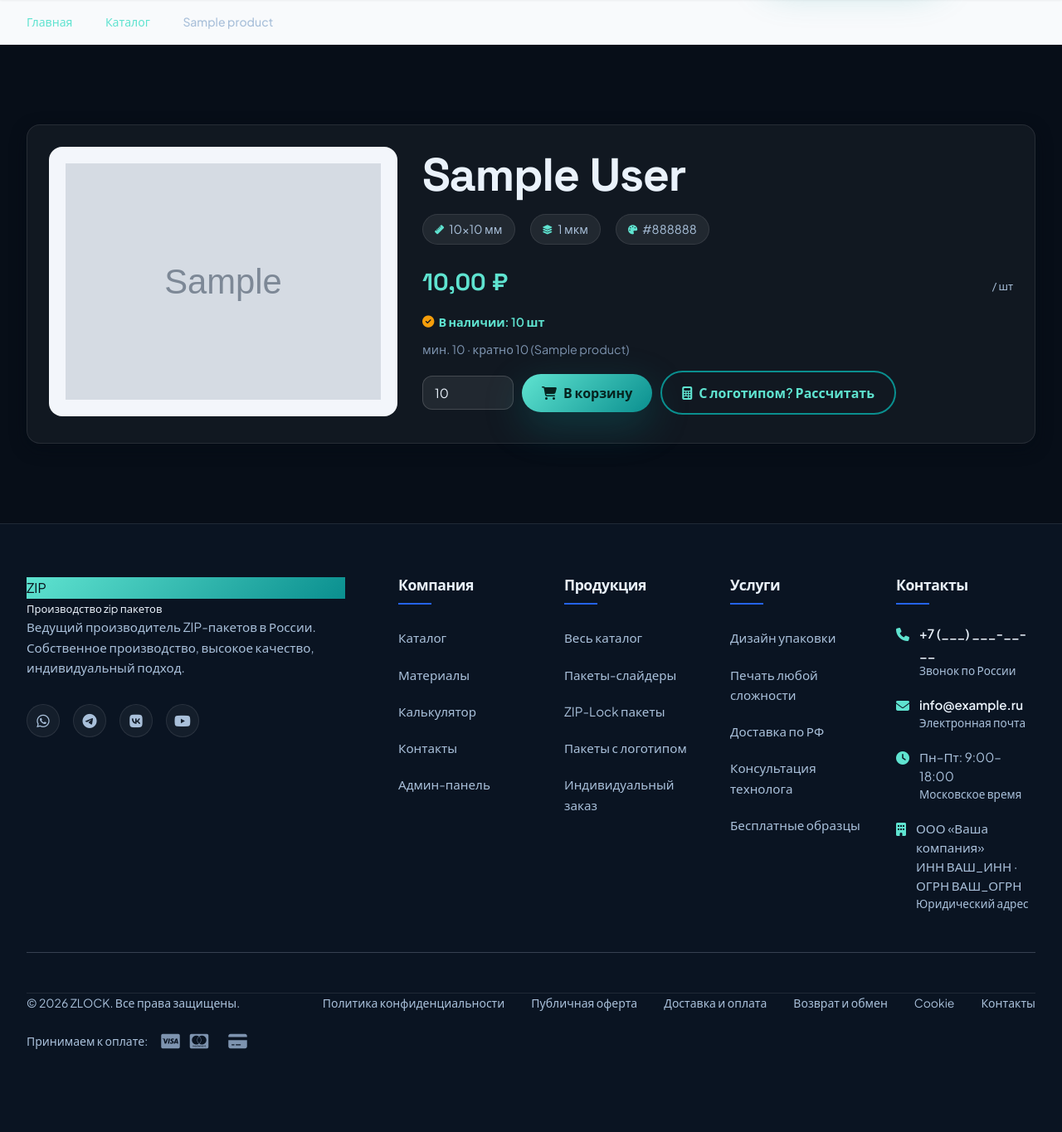
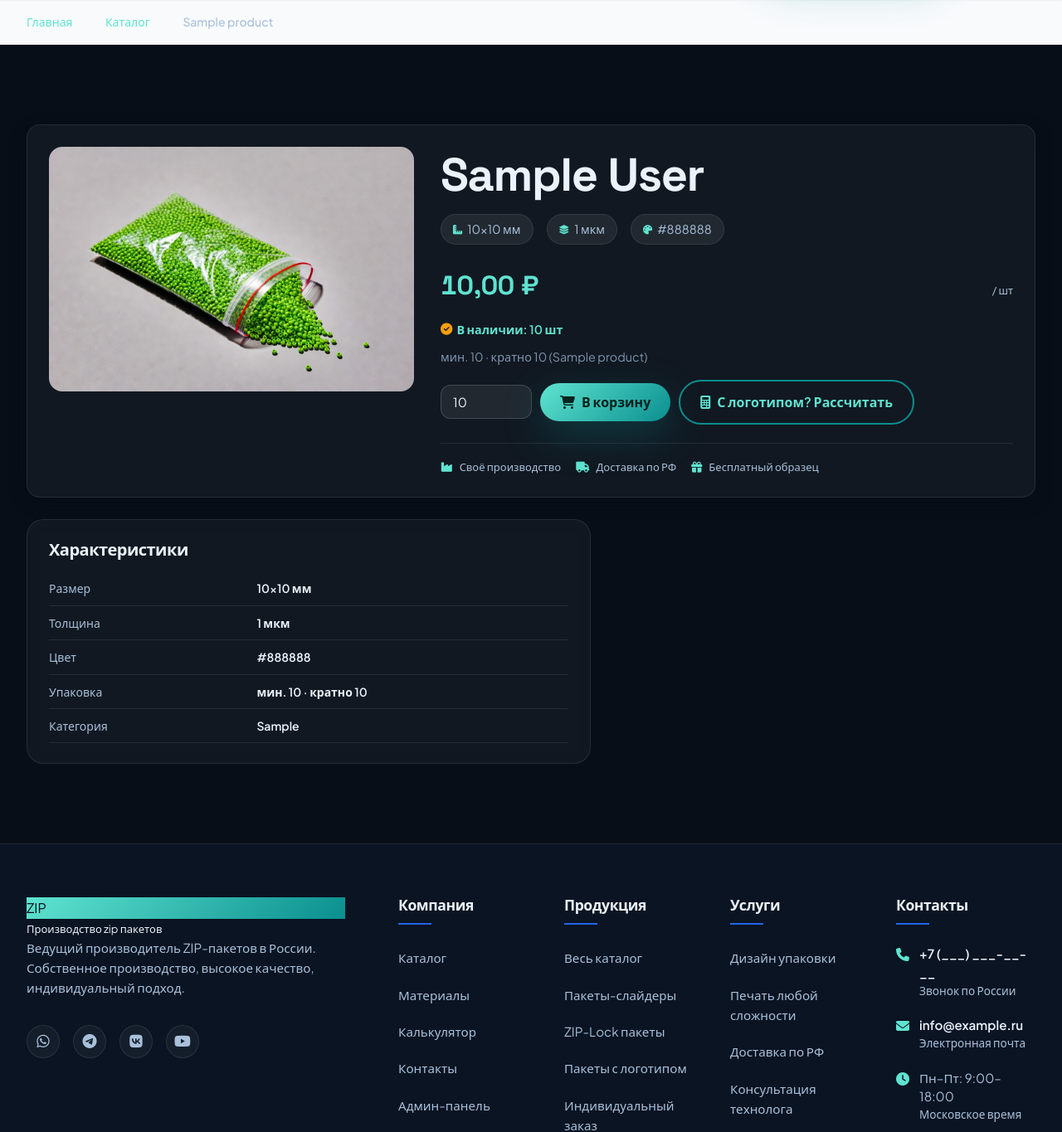
Before and after one commit to eabazunov-afk/zippaket-optom, a PHP site: page /product/1 in a window 1280 px wide. Shown: the part 157-1522 px from the top of the page at 83% size. Before the commit the page ends 1422 px from the top, so only its background shows below. Run offline with PHP 8.4, Linux system fonts and the light colour scheme; tables that the repository leaves empty hold one stand-in row (values such as "Sample post"); grey boxes marked "Sample" are stand-in pictures.

Commit message:
Премиум: переделана карточка товара (product.php)
- Премиум-фото (eva/pvd/gripper по материалу), увеличенная цена (tabular-nums).
- Блок доверия (производство/доставка/образец).
- Таблица характеристик (размер, толщина, цвет, материал, упаковка, категория).
- Блок «Похожие товары» — 4 товара той же категории из БД, с «В корзину».
- Подключён home.css для премиум-классов (.z-glass/.z-prod-grid).

Было MVP-карточкой; теперь уровень главной. php -l clean; product 200; похожих 4; ошибок 0.

```diff
--- a/www/product.php
+++ b/www/product.php
@@ -38,6 +38,7 @@ $priceVal = $hasPrice ? (float)$product['price_rub'] : 0.0;
     <link rel="stylesheet" href="/css/style.css">
     <link rel="stylesheet" href="/css/catalog.css">
     <link rel="stylesheet" href="/css/premium.css">
+    <link rel="stylesheet" href="/css/home.css">
     <link rel="stylesheet" href="/css/shop-dark.css">
     <?php if ($product):
         $stock = pv_stock_status((int)$product['stock_quantity']);
@@ -100,21 +101,39 @@ $priceVal = $hasPrice ? (float)$product['price_rub'] : 0.0;
                 </div>
             </div></div>
 
+            <?php
+                // Материал по цвету; похожие товары той же категории
+                $material = (mb_stripos((string)$product['color'], 'мат') !== false) ? 'EVA (матовый)'
+                          : ((mb_stripos((string)$product['color'], 'прозр') !== false) ? 'ПВД (прозрачный)' : '');
+                $isSlider = mb_stripos((string)$product['category'], 'слайдер') !== false;
+                $heroImg = $isSlider
+                    ? ((mb_stripos((string)$product['color'], 'мат') !== false) ? '/images/eva.png' : '/images/pvd.png')
+                    : '/images/gripper.jpg';
+                $related = [];
+                try {
+                    $rel = $catalog->getProducts(['category' => $product['category']], 1, 6);
+                    $relList = $rel['products'] ?? (is_array($rel) ? $rel : []);
+                    foreach ($relList as $rp) {
+                        if ((int)$rp['id'] !== (int)$product['id']) { $related[] = $rp; }
+                        if (count($related) >= 4) break;
+                    }
+                } catch (Throwable $e) {}
+            ?>
             <section class="catalog-section"><div class="container">
-                <div class="product-page" style="display:flex;gap:30px;flex-wrap:wrap;align-items:flex-start">
-                    <div class="product-page-image" style="flex:1 1 320px;max-width:420px">
-                        <img src="<?= htmlspecialchars($product['image_url']) ?>" alt="<?= htmlspecialchars($product['full_name']) ?>" style="width:100%;border-radius:16px;background:#f8fafc;padding:20px">
+                <div class="product-page" style="display:flex;gap:32px;flex-wrap:wrap;align-items:flex-start">
+                    <div class="product-page-image" style="flex:1 1 320px;max-width:440px">
+                        <img src="<?= htmlspecialchars($heroImg) ?>" alt="<?= htmlspecialchars($product['full_name']) ?>" style="width:100%;border-radius:16px;display:block">
                     </div>
                     <div class="product-page-info" style="flex:2 1 360px">
                         <h1 style="margin-top:0"><?= htmlspecialchars($product['full_name']) ?></h1>
-                        <div class="product-specs" style="margin:14px 0">
-                            <?php if ($size): ?><span class="spec-item"><i class="fas fa-ruler"></i> <?= $size ?></span><?php endif; ?>
+                        <div class="product-specs" style="margin:14px 0;display:flex;gap:8px;flex-wrap:wrap">
+                            <?php if ($size): ?><span class="spec-item"><i class="fas fa-ruler-combined"></i> <?= $size ?></span><?php endif; ?>
                             <?php if (!empty($product['thickness'])): ?><span class="spec-item"><i class="fas fa-layer-group"></i> <?= (int)$product['thickness'] ?> мкм</span><?php endif; ?>
                             <?php if (!empty($product['color'])): ?><span class="spec-item"><i class="fas fa-palette"></i> <?= htmlspecialchars($product['color']) ?></span><?php endif; ?>
                         </div>
-                        <div class="product-pricing" style="margin:14px 0">
+                        <div class="product-pricing z-tnum" style="margin:16px 0">
                         <?php if ($hasPrice): ?>
-                            <span class="current-price" style="font-size:1.8rem;font-weight:800"><?= pv_format_price($priceVal) ?></span>
+                            <span class="current-price" style="font-size:2rem;font-weight:800"><?= pv_format_price($priceVal) ?></span>
                             <span class="price-unit">/ шт</span>
                         <?php else: ?>
                             <span class="current-price" style="font-size:1.4rem;font-weight:800">Цена по запросу</span>
@@ -124,7 +143,7 @@ $priceVal = $hasPrice ? (float)$product['price_rub'] : 0.0;
                             <i class="fas <?= $stock['in_stock'] ? 'fa-check-circle' : 'fa-clock' ?>"></i>
                             <?= $stock['label'] ?><?= $stock['count_label'] ? ': ' . $stock['count_label'] : '' ?>
                         </div>
-                        <div class="pack-note" style="color:#64748b;font-size:0.9rem;margin-bottom:14px">
+                        <div class="pack-note" style="font-size:0.9rem;margin-bottom:16px">
                             <?= htmlspecialchars(pv_pack_note($minQty, $qtyStep)) ?><?= !empty($product['pack_label']) ? ' (' . htmlspecialchars($product['pack_label']) . ')' : '' ?>
                         </div>
                         <div class="product-actions" style="display:flex;gap:10px;align-items:center;flex-wrap:wrap">
@@ -141,8 +160,61 @@ $priceVal = $hasPrice ? (float)$product['price_rub'] : 0.0;
                                 <i class="fas fa-calculator"></i> С логотипом? Рассчитать
                             </a>
                         </div>
+                        <!-- Блок доверия -->
+                        <div style="display:flex;gap:18px;flex-wrap:wrap;margin-top:22px;padding-top:18px;border-top:1px solid var(--z-hairline,#e6ecf3)">
+                            <span style="display:flex;align-items:center;gap:8px;font-size:13px;color:var(--z-text-2,#64748b)"><i class="fas fa-industry" style="color:var(--z-mint,#0A8F8F)"></i> Своё производство</span>
+                            <span style="display:flex;align-items:center;gap:8px;font-size:13px;color:var(--z-text-2,#64748b)"><i class="fas fa-truck" style="color:var(--z-mint,#0A8F8F)"></i> Доставка по РФ</span>
+                            <span style="display:flex;align-items:center;gap:8px;font-size:13px;color:var(--z-text-2,#64748b)"><i class="fas fa-gift" style="color:var(--z-mint,#0A8F8F)"></i> Бесплатный образец</span>
+                        </div>
                     </div>
                 </div>
+
+                <!-- Характеристики -->
+                <div class="z-glass" style="padding:24px 26px;margin-top:26px;max-width:680px">
+                    <h2 class="z-h3" style="margin:0 0 14px;font-size:1.25rem">Характеристики</h2>
+                    <table style="width:100%;border-collapse:collapse;font-size:14px">
+                        <?php
+                        $specs = array_filter([
+                            'Размер' => $size,
+                            'Толщина' => !empty($product['thickness']) ? (int)$product['thickness'] . ' мкм' : '',
+                            'Цвет' => $product['color'] ?? '',
+                            'Материал' => $material,
+                            'Упаковка' => pv_pack_note($minQty, $qtyStep),
+                            'Категория' => $product['category'] ?? '',
+                        ]);
+                        foreach ($specs as $k => $v): ?>
+                        <tr>
+                            <td style="padding:9px 0;color:var(--z-text-2,#64748b);width:40%;border-bottom:1px solid var(--z-hairline,#eef2f6)"><?= htmlspecialchars($k) ?></td>
+                            <td style="padding:9px 0;font-weight:600;border-bottom:1px solid var(--z-hairline,#eef2f6)"><?= htmlspecialchars((string)$v) ?></td>
+                        </tr>
+                        <?php endforeach; ?>
+                    </table>
+                </div>
+
+                <!-- Похожие товары -->
+                <?php if ($related): ?>
+                <h2 class="z-h2" style="margin:40px 0 20px;font-size:1.6rem">Похожие товары</h2>
+                <div class="z-prod-grid">
+                    <?php foreach ($related as $rp):
+                        $rprice = (float)$rp['price_rub'];
+                        $rimg = (mb_stripos((string)$rp['category'],'слайдер')!==false)
+                            ? ((mb_stripos((string)$rp['color'],'мат')!==false)?'/images/eva.png':'/images/pvd.png') : '/images/gripper.jpg';
+                    ?>
+                    <article class="z-prod z-lift">
+                        <a href="/product/<?= (int)$rp['id'] ?>" style="text-decoration:none;color:inherit">
+                            <div class="z-prod-photo"><img src="<?= htmlspecialchars($rimg) ?>" alt="" loading="lazy"></div>
+                            <div class="z-prod-size" style="font-size:18px"><?= htmlspecialchars($rp['short_name'] ?: $rp['full_name']) ?></div>
+                        </a>
+                        <div class="z-prices z-tnum" style="margin-top:12px">
+                            <div class="row"><span>Цена</span><span class="p-main"><?= number_format($rprice,2,',',' ') ?> ₽/шт</span></div>
+                        </div>
+                        <button class="z-add js-cart-add" data-id="<?= (int)$rp['id'] ?>" data-name="<?= htmlspecialchars($rp['full_name']) ?>" data-price="<?= htmlspecialchars((string)$rprice) ?>" data-min="<?= (int)($rp['min_order_qty'] ?? 1) ?>" data-step="<?= (int)($rp['qty_step'] ?? 1) ?>">
+                            <i class="fas fa-shopping-cart"></i> В корзину
+                        </button>
+                    </article>
+                    <?php endforeach; ?>
+                </div>
+                <?php endif; ?>
             </div></section>
         <?php endif; ?>
         </main>
```
